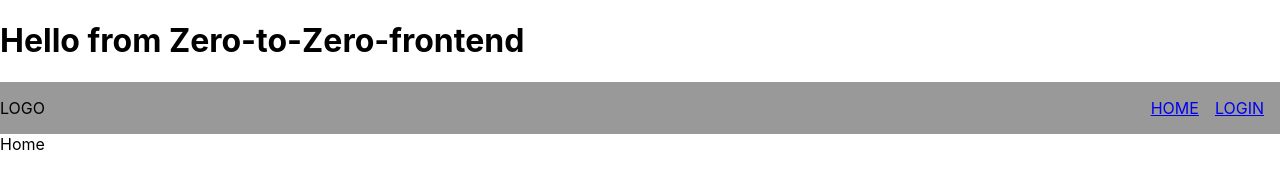
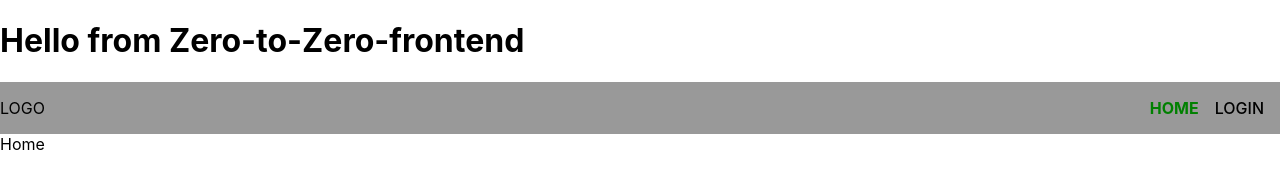
Before and after one commit to zicna/zero-to-zero-frontend, a React (Create React App) app: page /home in a window 1280 px wide. Shown: the top 188 px of the page. Built offline with nearby package versions, Linux system fonts and the light colour scheme.

Commit message:
style NavLink activ class

```diff
--- a/src/components/NavBar/NavBar.js
+++ b/src/components/NavBar/NavBar.js
@@ -1,10 +1,9 @@
-import React, {useContext} from 'react'
+import React, { useContext } from 'react'
 import { NavLink } from 'react-router-dom'
 import AuthContext from '../../store/auth-context'
 import styles from './nav-bar.module.css'
 
 export default function NavBar() {
-
   const authCtx = useContext(AuthContext)
   const isLoggedIn = authCtx.isLoggedIn
   return (
--- a/src/components/NavBar/nav-bar.module.css
+++ b/src/components/NavBar/nav-bar.module.css
@@ -1,19 +1,30 @@
-.container{
+.container {
   display: flex;
   justify-content: space-between;
   align-items: center;
   background-color: #999;
 }
 
-.liContainer{
+.liContainer {
   display: flex;
+}
+
+.liContainer li {
+  margin-left: 1rem;
   list-style-type: none;
 }
 
-.liContainer li{
-    margin-left: 1rem;
+.liContainer li:last-child {
+  margin-right: 1rem;
 }
 
-.liContainer li:last-child{
-    margin-right: 1rem;
+.liContainer a {
+    text-decoration: none;
+    color: black;
+    font-weight: 500;
 }
+
+.liContainer a[class="active"]{
+    color: green;
+    font-weight: 700;
+}
```
Lines whose indentation alone changed are shown as unchanged.
